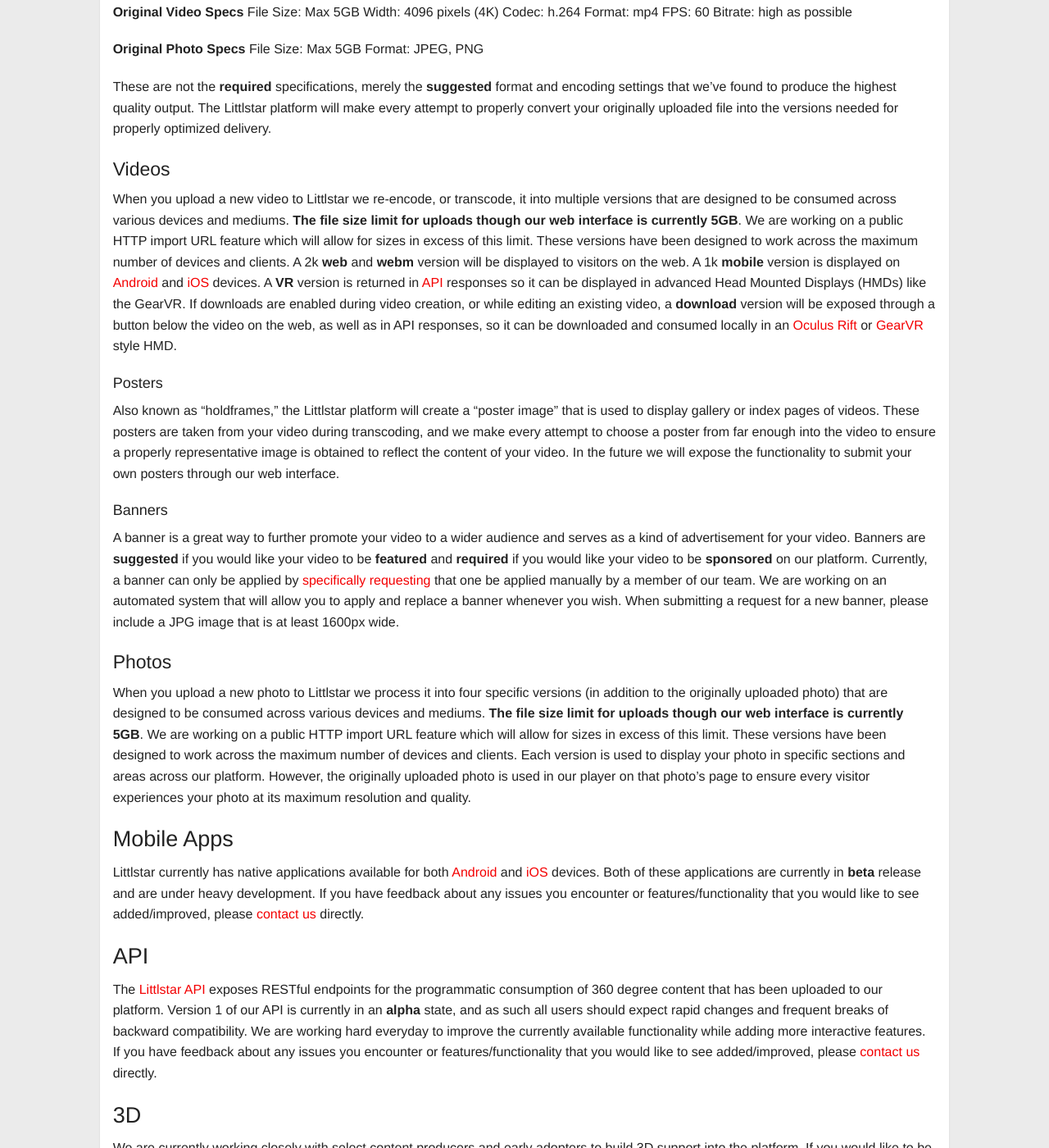
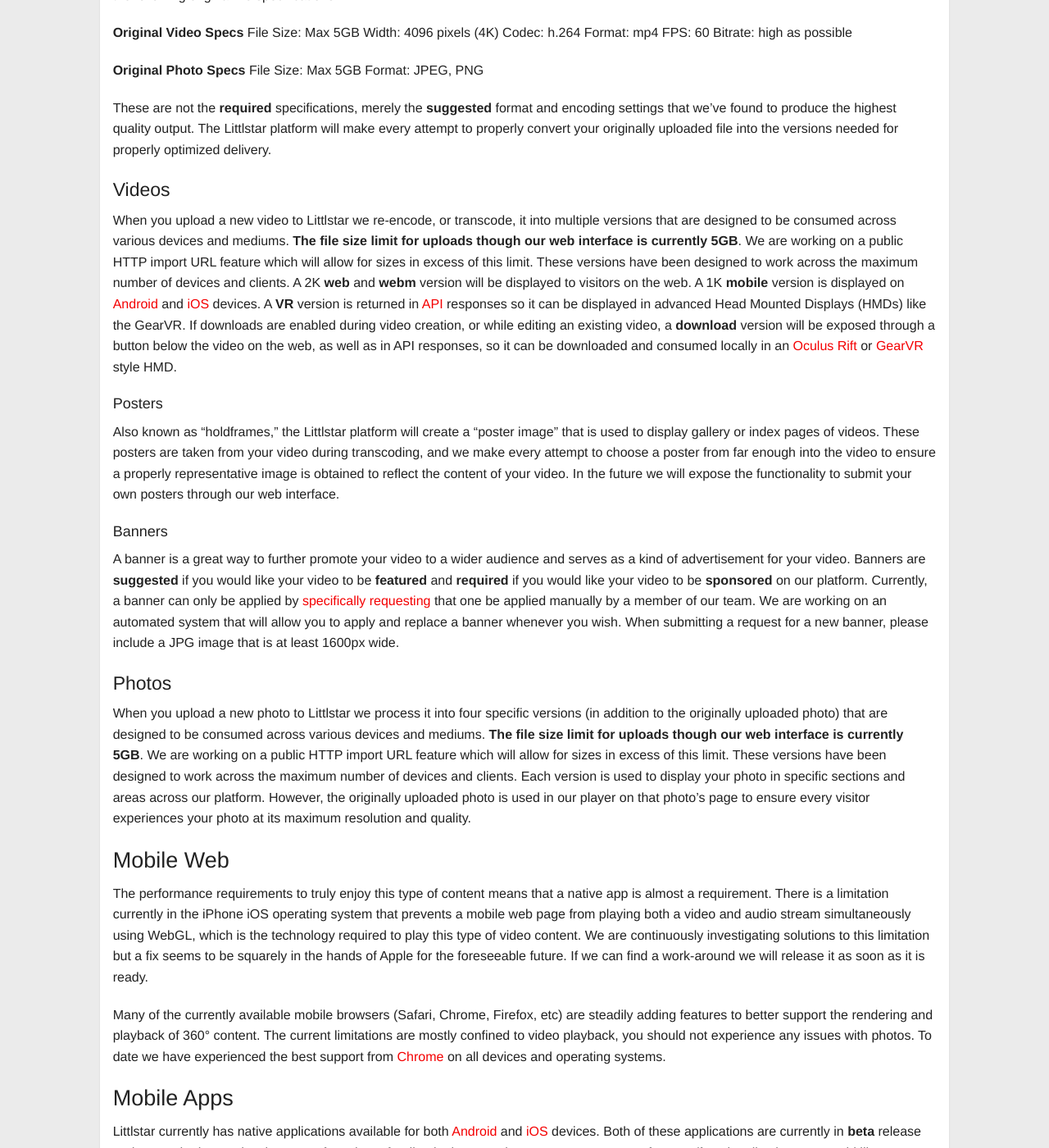
Before and after one commit to littlstar/littlstar.github.io, a Jekyll site: the page built from content-guide.md, in a window 1280 px wide and 1400 px high, scrolled down 1893 px. Shown: the whole window at 82% size. Built offline with Jekyll 4.4.1, drawn with Linux system fonts in a browser that asks for light colours; nearby versions of some CDN libraries; comment, search, counter and statistics services are not loaded; some of the changed text lies outside the part shown.

Commit message:
added section on mobile web to content guide

```diff
--- a/content-guide.md
+++ b/content-guide.md
@@ -17,9 +17,10 @@ The Littlstar platform has been designed from the ground up to fully support bot
   - <a href="#posters">Posters</a>
   - <a href="#banners">Banners</a>
 - <a href="#photos">Photos</a>
-5. <a href="#mobile-apps">Mobile Apps</a>
-6. <a href="#api">API</a>
-7. <a href="#3d">3D</a>
+3. <a href="#mobile-web">Mobile Web</a>
+4. <a href="#mobile-apps">Mobile Apps</a>
+5. <a href="#api">API</a>
+6. <a href="#3d">3D</a>
 
 ### Uploads
 
@@ -39,7 +40,7 @@ If for whatever reason you are not ready for your content to be publicly consume
 
 #### Downloads
 
-An uploaded video can be marked as "Downloadable." When you check "Enable Downloads" a button will be displayed below the video when it is viewed on Littlstar, and an additional version will be included in [API](http://developer.littlstar.com/docs/#videos) responses. These high quality VR optimized versions of your video are intended for local/offline viewing in a VR headset like the [Oculus Rift](https://www.oculus.com/) or [GearVR](http://www.samsung.com/global/microsite/gearvr/index.html).
+An uploaded video can be marked as "downloadable." When you check "Enable Downloads" a button will be displayed below the video when it is viewed on Littlstar, and an additional version will be included in [API](http://developer.littlstar.com/docs/#videos) responses. These high quality VR optimized versions of your video are intended for local/offline viewing in a VR headset like the [Oculus Rift](https://www.oculus.com/) or [GearVR](http://www.samsung.com/global/microsite/gearvr/index.html).
 
 The following sections will further explain what specifically happens to your videos and photos once they've been successfully uploaded and how they are displayed across different devices.
 
@@ -67,7 +68,7 @@ These are not the **required** specifications, merely the **suggested** format a
 
 #### Videos
 
-When you upload a new video to Littlstar we re-encode, or transcode, it into multiple versions that are designed to be consumed across various devices and mediums. **The file size limit for uploads though our web interface is currently 5GB**. We are working on a public HTTP import URL feature which will allow for sizes in excess of this limit. These versions have been designed to work across the maximum number of devices and clients. A 2k **web** and **webm** version will be displayed to visitors on the web. A 1k **mobile** version is displayed on [Android](https://play.google.com/store/apps/details?id=com.littlstar.android) and [iOS](https://itunes.apple.com/app/id964433932) devices. A **VR** version is returned in [API](http://developer.littlstar.com/docs/#videos) responses so it can be displayed in advanced Head Mounted Displays (HMDs) like the GearVR. If downloads are enabled during video creation, or while editing an existing video, a **download** version will be exposed through a button below the video on the web, as well as in API responses, so it can be downloaded and consumed locally in an [Oculus Rift](https://www.oculus.com/) or [GearVR](http://www.samsung.com/global/microsite/gearvr/index.html) style HMD.
+When you upload a new video to Littlstar we re-encode, or transcode, it into multiple versions that are designed to be consumed across various devices and mediums. **The file size limit for uploads though our web interface is currently 5GB**. We are working on a public HTTP import URL feature which will allow for sizes in excess of this limit. These versions have been designed to work across the maximum number of devices and clients. A 2K **web** and **webm** version will be displayed to visitors on the web. A 1K **mobile** version is displayed on [Android](https://play.google.com/store/apps/details?id=com.littlstar.android) and [iOS](https://itunes.apple.com/app/id964433932) devices. A **VR** version is returned in [API](http://developer.littlstar.com/docs/#videos) responses so it can be displayed in advanced Head Mounted Displays (HMDs) like the GearVR. If downloads are enabled during video creation, or while editing an existing video, a **download** version will be exposed through a button below the video on the web, as well as in API responses, so it can be downloaded and consumed locally in an [Oculus Rift](https://www.oculus.com/) or [GearVR](http://www.samsung.com/global/microsite/gearvr/index.html) style HMD.
 
 ##### Posters
 
@@ -81,6 +82,12 @@ A banner is a great way to further promote your video to a wider audience and se
 
 When you upload a new photo to Littlstar we process it into four specific versions (in addition to the originally uploaded photo) that are designed to be consumed across various devices and mediums. **The file size limit for uploads though our web interface is currently 5GB**. We are working on a public HTTP import URL feature which will allow for sizes in excess of this limit. These versions have been designed to work across the maximum number of devices and clients. Each version is used to display your photo in specific sections and areas across our platform. However, the originally uploaded photo is used in our player on that photo's page to ensure every visitor experiences your photo at its maximum resolution and quality.
 
+### Mobile Web
+
+The performance requirements to truly enjoy this type of content means that a native app is almost a requirement. There is a limitation currently in the iPhone iOS operating system that prevents a mobile web page from playing both a video and audio stream simultaneously using WebGL, which is the technology required to play this type of video content. We are continuously investigating solutions to this limitation but a fix seems to be squarely in the hands of Apple for the foreseeable future. If we can find a work-around we will release it as soon as it is ready.
+
+Many of the currently available mobile browsers (Safari, Chrome, Firefox, etc) are steadily adding features to better support the rendering and playback of 360&deg; content. The current limitations are mostly confined to video playback, you should not experience any issues with photos. To date we have experienced the best support from [Chrome](https://www.google.com/chrome/browser/desktop/index.html) on all devices and operating systems.
+
 ### Mobile Apps
 
 Littlstar currently has native applications available for both [Android](https://play.google.com/store/apps/details?id=com.littlstar.android) and [iOS](https://itunes.apple.com/app/id964433932) devices. Both of these applications are currently in **beta** release and are under heavy development. If you have feedback about any issues you encounter or features/functionality that you would like to see added/improved, please [contact us](mailto:support@littlstar.com?subject=Mobile%20App%20Feedback) directly.
```
Also changed, not shown: other parts of content-guide.md (+1 -1 lines).
